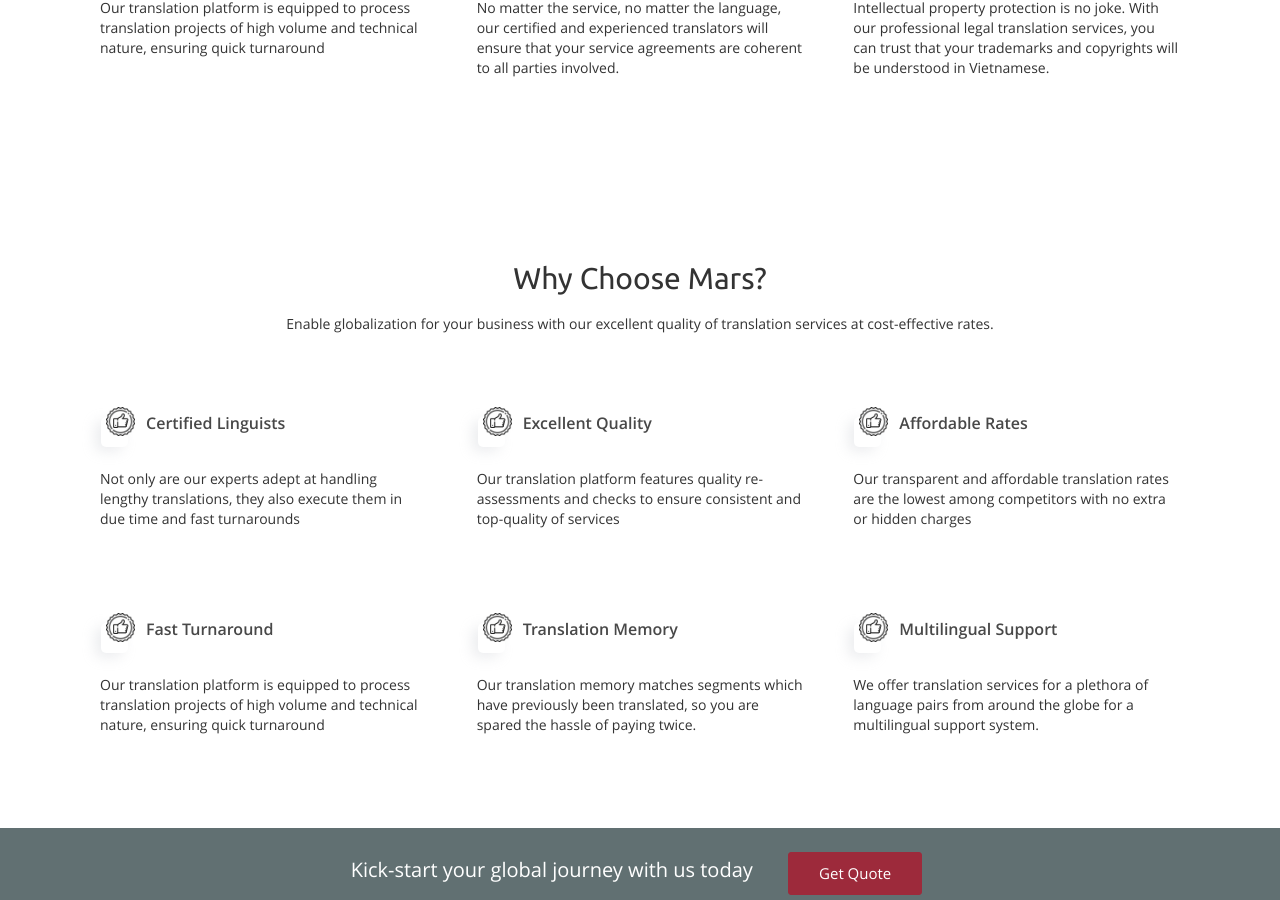
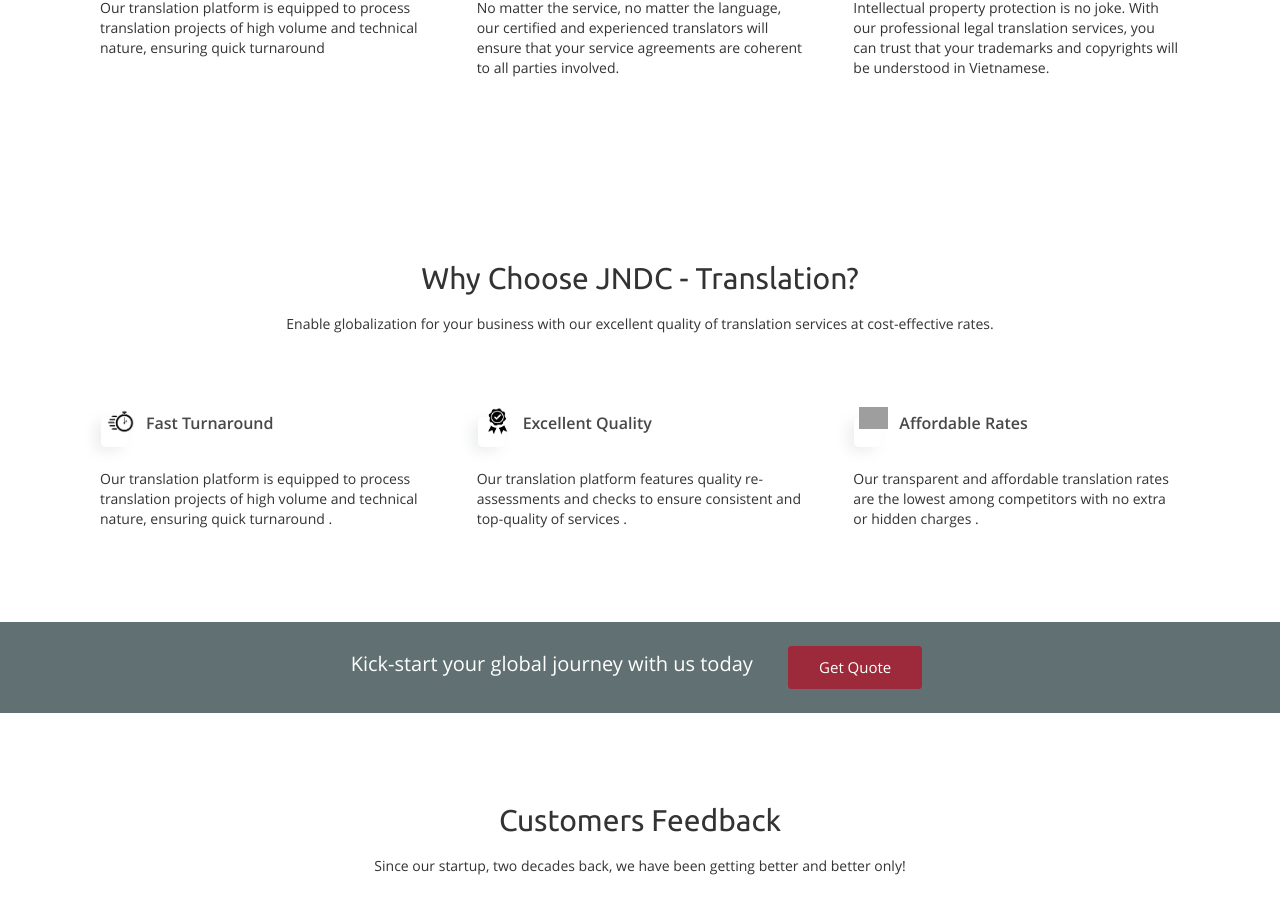
Before and after one commit to jndctranslation/landing_page, a Jekyll site: the page built from pages/legal.md, in a window 1280 px wide and 900 px high, scrolled down 1054 px. Built offline with Jekyll 4.4.1, drawn with Linux system fonts in a browser that asks for light colours; grey boxes are pictures that could not be loaded.

Commit message:
Update Website Pages “legal_page_information”

```diff
--- a/_data/pages/legal.yml
+++ b/_data/pages/legal.yml
@@ -53,40 +53,19 @@
   background_image: ''
   color_overlay: 'rgba(50, 50, 50, 0)'
   items:
-    - icon: /assets/images/upload/recommended.png
-      text: >-
-        Not only are our experts adept at handling lengthy translations, they
-        also execute them in due time and fast turnarounds
-      title: Certified Linguists
-    - icon: /assets/images/upload/recommended.png
-      text: >-
-        Our translation platform features quality re-assessments and checks to
-        ensure consistent and top-quality of services
+    - icon: /assets/images/upload/rapid-icon-9.png
+      text: "Our translation platform is equipped to process translation projects of high volume and technical nature, ensuring quick turnaround\r."
+      title: Fast Turnaround
+    - icon: /assets/images/upload/product.png
+      text: "Our translation platform features quality re-assessments and checks to ensure consistent and top-quality of services\r."
       title: Excellent Quality
-    - icon: /assets/images/upload/recommended.png
-      text: >-
-        Our transparent and affordable translation rates are the lowest among
-        competitors with no extra or hidden charges
+    - icon: /assets/images/upload/img_568492.png
+      text: "Our transparent and affordable translation rates are the lowest among competitors with no extra or hidden charges\r."
       title: Affordable Rates
-    - icon: /assets/images/upload/recommended.png
-      text: >-
-        Our translation platform is equipped to process translation projects of
-        high volume and technical nature, ensuring quick turnaround
-      title: Fast Turnaround
-    - icon: /assets/images/upload/recommended.png
-      text: >-
-        Our translation memory matches segments which have previously been
-        translated, so you are spared the hassle of paying twice.
-      title: Translation Memory
-    - icon: /assets/images/upload/recommended.png
-      text: >-
-        We offer translation services for a plethora of language pairs from
-        around the globe for a multilingual support system.
-      title: Multilingual Support
   text: >-
     Enable globalization for your business with our excellent quality of
     translation services at cost-effective rates.
-  title: Why Choose Mars?
+  title: Why Choose JNDC - Translation?
   visible: true
 block_4:
   visible: true
```
